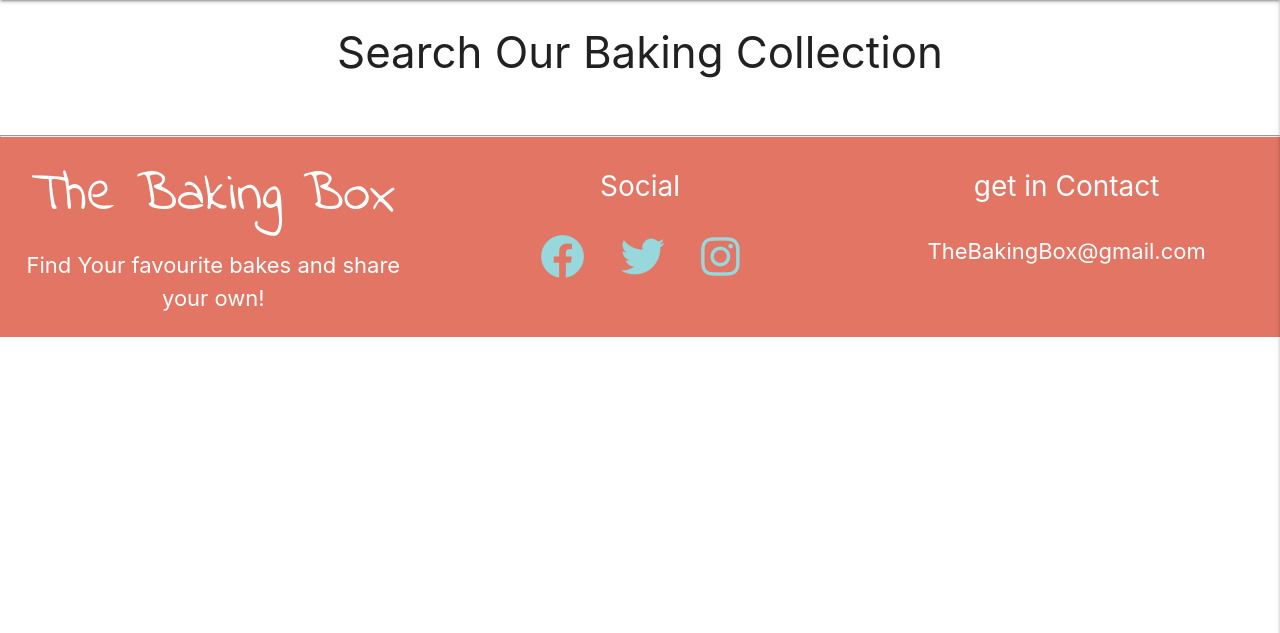
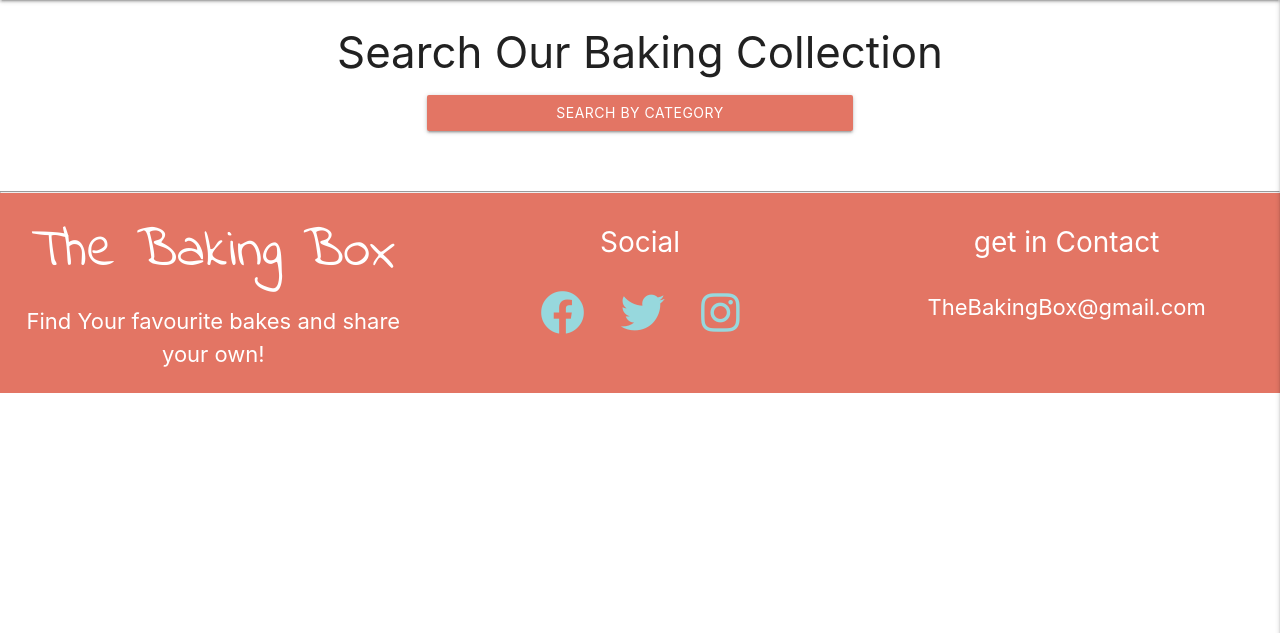
Before and after one commit to Jason-Philip/BakersBox, a Flask app: page /search in a window 1280 px wide. Shown: the part 64-697 px from the top of the page. Run offline with Flask 2, Linux system fonts and the light colour scheme; data that the repository does not hold is empty; some libraries are stand-ins or nearby versions.

Commit message:
added search by category dropdown and some links

```diff
--- a/app.py
+++ b/app.py
@@ -203,6 +203,23 @@ def search():
     return render_template("search.html", recipes=recipes)
 
 
+@app.route("/search/search_cakes", methods=["GET", "POST"])
+def search_cakes():
+    """
+    User has searched by Cakes category
+    """
+    cat = "cakes"
+    recipes = list(mongo.db.recipes.find())
+    # checks if user is logged in.
+    if "user" in session:
+        user = mongo.db.users.find_one(
+            {"name": session["user"]})
+        return render_template("search.html", recipes=recipes,
+            user=user)
+
+    return render_template("search.html", recipes=recipes)
+
+
 @app.route("/edit_recipe/<recipe_id>", methods=["GET", "POST"])
 def edit_recipe(recipe_id):
     """
--- a/static/js/script.js
+++ b/static/js/script.js
@@ -5,3 +5,5 @@ $(document).ready(function () {
 $(document).ready(function(){
     $('.collapsible').collapsible();
   });
+
+$('.dropdown-trigger').dropdown();
--- a/templates/search.html
+++ b/templates/search.html
@@ -2,6 +2,20 @@
 {% block content %}
 
     <h3 class="text_center">Search Our Baking Collection</h3>
+    <div class="row">
+        <!-- Dropdown Trigger -->
+        <a class='dropdown-trigger btn col s4 offset-s4' href='#' data-target='dropdown1'>Search By Category</a>
+
+        <!-- Dropdown Structure -->
+        <ul id='dropdown1' class='dropdown-content'>
+            <li><a href="{{ url_for('search') }}">All</a></li>
+            <li><a href="{{ url_for('search_cakes') }}">Cakes</a></li>
+            <li><a href="#!">Muffins</a></li>
+            <li><a href="#!">Traybakes</a></li>
+            <li><a href="#!">Vegan</a></li>
+        </ul>
+    </div>
+
 
     <div class = "row">
         <div class="col s12 l8 offset-l2 m10 offset-m1">
```
